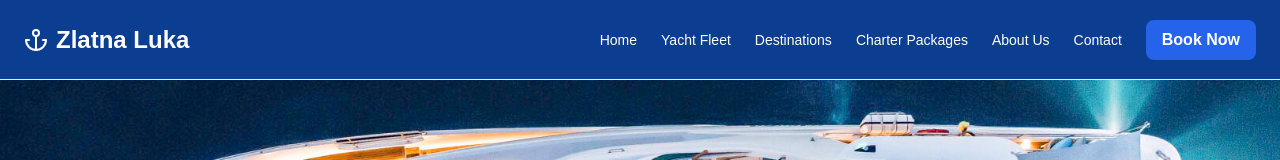
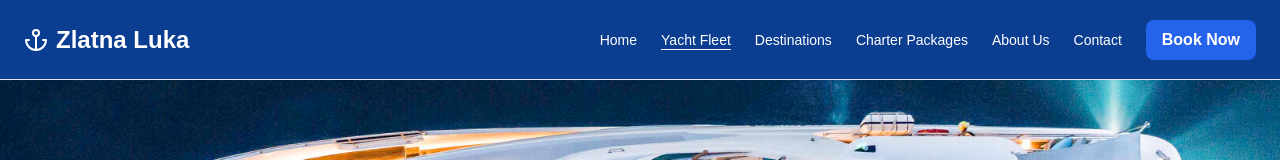
Before and after one commit to d3v3lop3r1/luxury-yacht-charter, a Next.js app: page /yachts in a window 1280 px wide. Shown: the top 160 px of the page. Built offline with nearby package versions, Linux system fonts and the light colour scheme.

Commit message:
show active nav link

```diff
--- a/src/app/globals.css
+++ b/src/app/globals.css
@@ -51,6 +51,9 @@ body {
   color: white;
   text-decoration: none;
   border-radius: 5px;
+}
+.active{
+  text-decoration: underline;
 }
 .hero-home {
   background-image: url('../public/images/hero_blue.webp');
--- a/src/components/ui/header.js
+++ b/src/components/ui/header.js
@@ -1,9 +1,13 @@
+'use client'
+import { usePathname } from 'next/navigation'
 import { Button } from "@/components/ui/button"
 import { Anchor } from "lucide-react"
 import Link from "next/link"
 import "@/app/globals.css"
 
 export default function Header(){
+    const pathname = usePathname()
+    console.log(pathname)
     return (
     <header className="header px-4 lg:px-6 h-20 flex items-center border-b">
         <Link className="flex items-center justify-center" href="#">
@@ -11,22 +15,22 @@ export default function Header(){
           <span className="ml-2 text-2xl font-bold text-primary">Zlatna Luka</span>
         </Link>
         <nav className="ml-auto flex items-center gap-4 sm:gap-6">
-          <Link className="text-sm font-medium hover:underline underline-offset-4" href="/">
+          <Link className={`${pathname === '/' ? 'active' : ''} text-sm font-medium hover:underline underline-offset-4`} href="/">
             Home
           </Link>
-          <Link className="text-sm font-medium hover:underline underline-offset-4" href="/yachts">
+          <Link className={`${pathname === '/yachts' ? 'active' : ''} text-sm font-medium hover:underline underline-offset-4`} href="/yachts">
             Yacht Fleet
           </Link>
-          <Link className="text-sm font-medium hover:underline underline-offset-4" href="/destinations">
+          <Link className={`${pathname === '/destinations' ? 'active' : ''} text-sm font-medium hover:underline underline-offset-4`} href="/destinations">
             Destinations
           </Link>
-          <Link className="text-sm font-medium hover:underline underline-offset-4" href="/charters">
+          <Link className={`${pathname === '/charters' ? 'active' : ''} text-sm font-medium hover:underline underline-offset-4`} href="/charters">
             Charter Packages
           </Link>
-          <Link className="text-sm font-medium hover:underline underline-offset-4" href="/about-us">
+          <Link className={`${pathname === '/about-us' ? 'active' : ''} text-sm font-medium hover:underline underline-offset-4`} href="/about-us">
             About Us
           </Link>
-          <Link className="text-sm font-medium hover:underline underline-offset-4" href="/contact">
+          <Link className={`${pathname === '/contact' ? 'active' : ''} text-sm font-medium hover:underline underline-offset-4`} href="/contact">
             Contact
           </Link>
           <Button>Book Now</Button>
```
